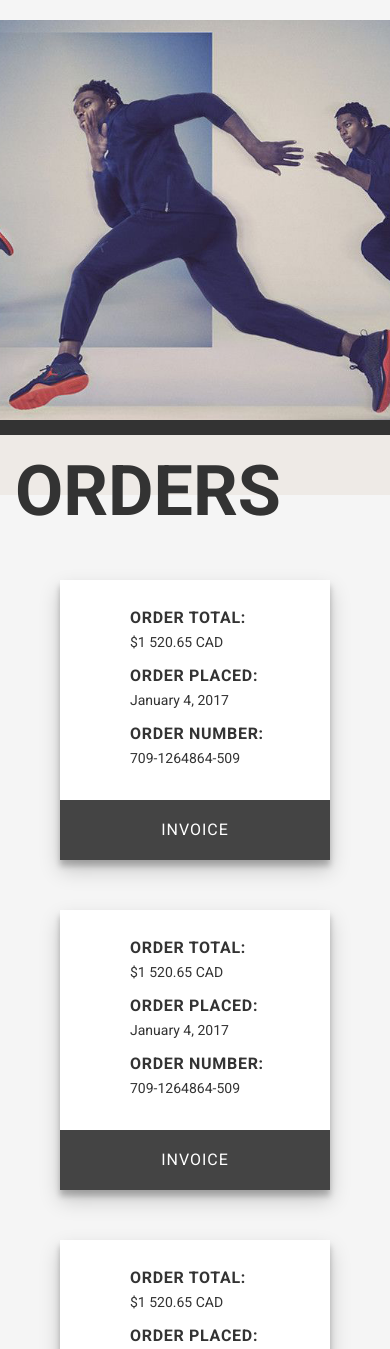
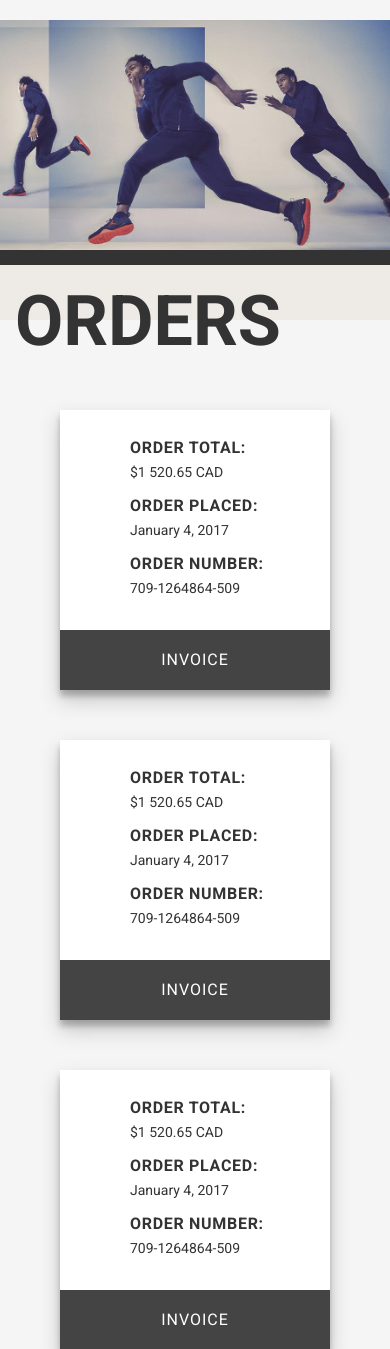
Before and after one commit to rahulyhg/b2b_ordering, a PHP site: page / in a window 390 px wide; the page is wider, and only the part inside the window is pictured. Shown: the part 100-1449 px from the top of that part. Run offline with PHP 8.4, Linux system fonts and the light colour scheme; style sheets or scripts are compiled from the project's sources; grey boxes are pictures that could not be loaded.

Commit message:
Refactored Hero on index for better mobile sizing

```diff
--- a/index.php
+++ b/index.php
@@ -26,16 +26,16 @@
       <div class="container">
         <!-- HERO IMAGE -->
         <div class="row">
-          <div class="hero-image order-image col-lg-12">
+          <div class="hero-image order-image col-md-10 col-md-offset-1 col-lg-12 col-lg-offset-0">
           </div>
         </div>
         <!-- HERO BORDER -->
         <div class="row">
-          <div class="hero-border col-lg-6 col-md-4"></div>
+          <div class="hero-border col-md-4 col-md-offset-1 col-lg-6 col-lg-offset-0"></div>
         </div>
         <!-- HERO HEADING -->
         <div class="row">
-          <div class="hero-heading-container col-lg-6">
+          <div class="hero-heading-container col-md-offset-1 col-lg-6 col-lg-offset-0">
             <h2 class="hero-heading">ORDERS</h2>
           </div>
         </div>
--- a/scss/components/hero.scss
+++ b/scss/components/hero.scss
@@ -3,7 +3,7 @@
   background-position: center center;
   background-size: cover;
   background-repeat: no-repeat;
-  height: 400px;
+  height: 230px;
   margin-top: 20px;
 }
 
@@ -11,7 +11,7 @@
 .profile-bar { background-color: #f4e4a9; }
 .products-bar { background-color: #d8e1d8; }
 .hero-bar {
-  height: 375px;
+  height: 200px;
   top: 220px;
   width: 100%;
   position: absolute;
@@ -36,3 +36,30 @@
 .order-image { background-image: url('../images/order_hero_image.jpg'); }
 .profile-image { background-image: url('../images/profile_hero_image.jpg'); }
 .products-image { background-image: url('../images/products_hero_image.jpg'); }
+
+/* Small devices (tablets, 768px and up) */
+@media (min-width: $screen-sm-min) {
+  .hero-image {
+    height: 300px;
+  }
+  .hero-bar {
+    height: 270px;
+  }
+}
+
+/* Medium devices (desktops, 992px and up) */
+@media (min-width: $screen-md-min) {
+  .hero-image {
+    height: 400px;
+  }
+  .hero-bar {
+    height: 370px;
+  }
+}
+
+/* Large devices (large desktops, 1200px and up) */
+@media (min-width: $screen-lg-min) {
+  .hero-bar {
+    height: 385px;
+  }
+}
```
